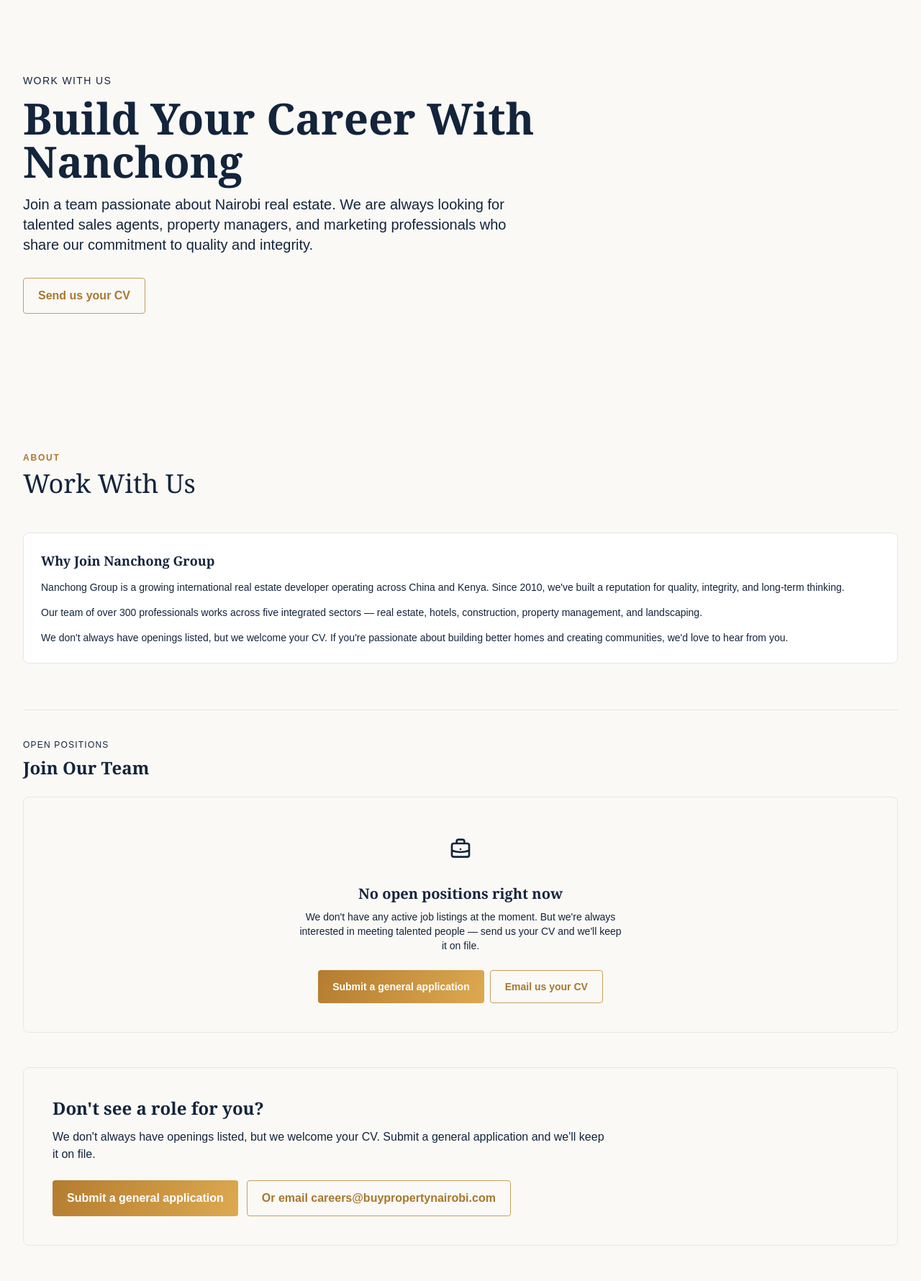
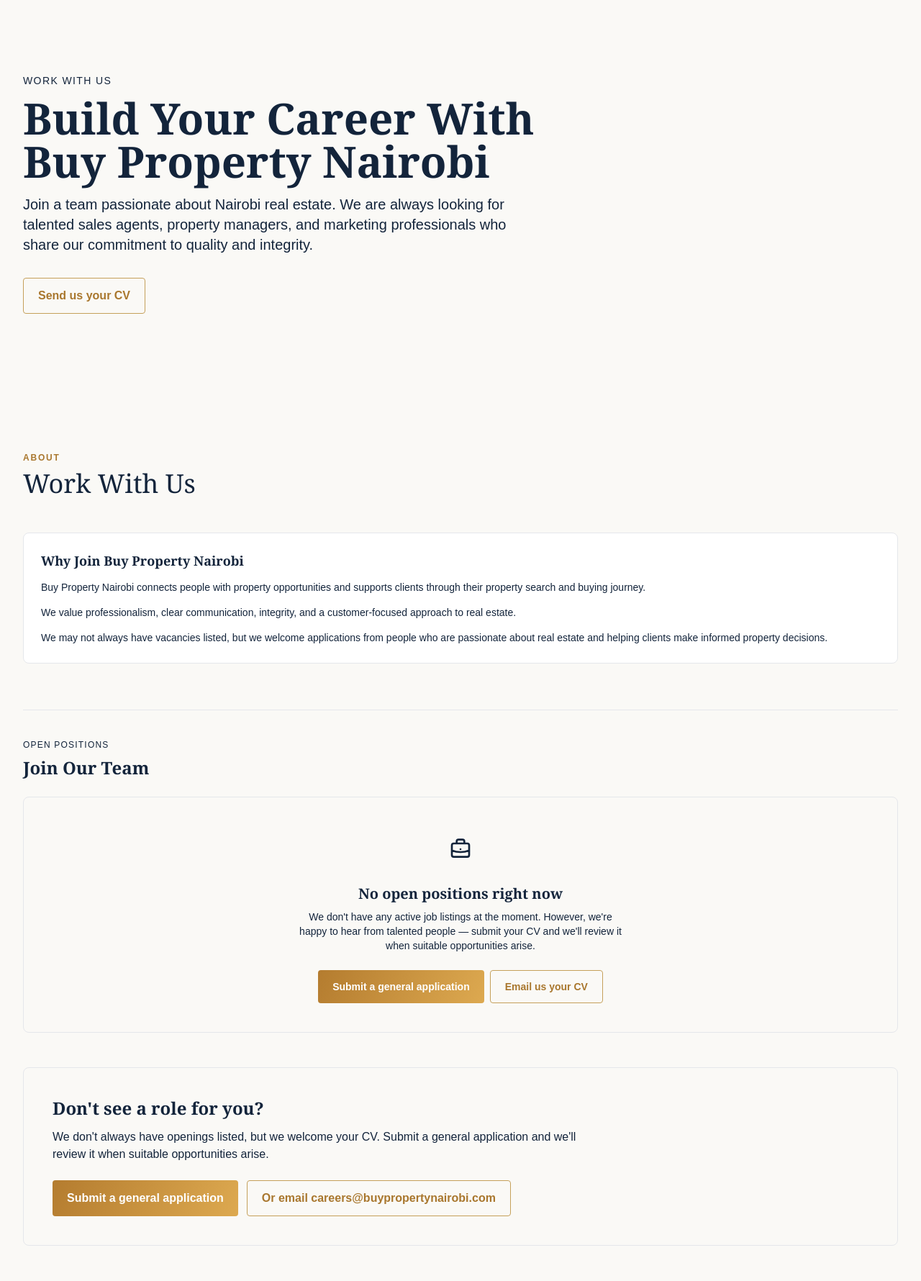
Before and after one commit to Wilson-Ochieng/buypropertynairobi, a Laravel app: page /about/careers in a window 1280 px wide. Shown: the part 171-1951 px from the top of the page at 72% size. Run offline with Laravel 12, Linux system fonts and the light colour scheme; data comes from the database, SQL or seed files in the repository; data that the repository does not hold is empty; style sheets or scripts are compiled from the project's sources; parts of the project's set-up code (start-up, migrations or seed data) failed here and were passed over.

Commit message:
updated careers

```diff
--- a/resources/views/about/careers.blade.php
+++ b/resources/views/about/careers.blade.php
@@ -1,7 +1,7 @@
 @extends('layouts.app')
 
-@section('title', 'Work With Us — Nanchong Group')
-@section('meta_description', 'Join Nanchong Group — careers in real estate sales, property management, construction, and marketing in Kenya and China.')
+@section('title', 'Work With Us — Buy Property Nairobi')
+@section('meta_description', 'Explore career opportunities with Buy Property Nairobi in real estate sales, property management, marketing, and customer service across Kenya.')
 
 @section('content')
 
@@ -11,10 +11,10 @@
             <div class="max-w-3xl">
                 <div class="text-sm uppercase tracking-widest text-charcoal-soft mb-3">Work With Us</div>
                 <h1 class="text-4xl md:text-6xl font-semibold leading-tight mb-4">
-                    Build Your Career With Nanchong
+                    Build Your Career With Buy Property Nairobi
                 </h1>
                 <p class="text-lg md:text-xl text-charcoal-soft max-w-2xl mb-8">
-                    {{ $group->careers_intro ?? 'Nanchong Group is growing — in China and in Kenya. We\'re always looking for talented people in real estate sales, property management, construction, and marketing to join our team.' }}
+                    {{ $group->careers_intro ?? 'Buy Property Nairobi is growing. We welcome talented and motivated people interested in real estate, property sales, marketing, customer service, and property management to join our team.' }}
                 </p>
                 <div class="flex flex-wrap gap-3">
                     @if(\App\Models\JobListing::active()->exists())
@@ -42,13 +42,13 @@
                             target="{{ str_starts_with($group->careers_advert_url, 'http') ? '_blank' : '_self' }}"
                             rel="{{ str_starts_with($group->careers_advert_url, 'http') ? 'noopener' : '' }}" class="block group">
                             <div class="rounded-lg overflow-hidden bg-ash-grey">
-                                <img src="{{ asset('storage/' . $group->careers_advert_image) }}" alt="Work with Nanchong Group"
+                                <img src="{{ asset('storage/' . $group->careers_advert_image) }}" alt="Work with Buy Property Nairobi"
                                     class="w-full h-auto group-hover:scale-[1.02] transition-transform duration-300">
                             </div>
                         </a>
                     @else
                         <div class="rounded-lg overflow-hidden bg-ash-grey">
-                            <img src="{{ asset('storage/' . $group->careers_advert_image) }}" alt="Work with Nanchong Group"
+                            <img src="{{ asset('storage/' . $group->careers_advert_image) }}" alt="Work with Buy Property Nairobi"
                                 class="w-full h-auto">
                         </div>
                     @endif
@@ -58,19 +58,19 @@
             {{-- Intro text --}}
             <div class="{{ $group && $group->careers_advert_image ? 'lg:col-span-1' : 'lg:col-span-3' }} space-y-6">
                 <div class="bg-white border border-stone-line rounded-lg p-6">
-                    <h2 class="text-lg font-semibold text-charcoal mb-3">Why Join Nanchong Group</h2>
+                    <h2 class="text-lg font-semibold text-charcoal mb-3">Why Join Buy Property Nairobi</h2>
                     <div class="space-y-3 text-sm text-charcoal-soft leading-relaxed">
                         <p>
-                            Nanchong Group is a growing international real estate developer operating across China and
-                            Kenya. Since 2010, we've built a reputation for quality, integrity, and long-term thinking.
+                            Buy Property Nairobi connects people with property opportunities and supports clients through
+                            their property search and buying journey.
                         </p>
                         <p>
-                            Our team of over 300 professionals works across five integrated sectors — real estate, hotels,
-                            construction, property management, and landscaping.
+                            We value professionalism, clear communication, integrity, and a customer-focused approach
+                            to real estate.
                         </p>
                         <p>
-                            We don't always have openings listed, but we welcome your CV. If you're passionate about
-                            building better homes and creating communities, we'd love to hear from you.
+                            We may not always have vacancies listed, but we welcome applications from people who are
+                            passionate about real estate and helping clients make informed property decisions.
                         </p>
                     </div>
                 </div>
@@ -99,8 +99,8 @@
                     </div>
                     <h3 class="text-xl font-semibold text-charcoal mb-2">No open positions right now</h3>
                     <p class="text-sm text-charcoal-soft mb-6 max-w-md mx-auto">
-                        We don't have any active job listings at the moment. But we're always interested in meeting talented
-                        people — send us your CV and we'll keep it on file.
+                        We don't have any active job listings at the moment. However, we're happy to hear from talented
+                        people — submit your CV and we'll review it when suitable opportunities arise.
                     </p>
                     <div class="flex flex-wrap gap-2 justify-center">
                         <a href="{{ route('careers.apply') }}" class="btn-primary text-sm">
@@ -179,7 +179,7 @@
                 <h2 class="text-2xl font-semibold text-charcoal mb-3">Don't see a role for you?</h2>
                 <p class="text-charcoal-soft mb-6">
                     We don't always have openings listed, but we welcome your CV. Submit a general application and we'll
-                    keep it on file.
+                    review it when suitable opportunities arise.
                 </p>
                 <div class="flex flex-wrap gap-3">
                     <a href="{{ route('careers.apply') }}" class="btn-primary">
@@ -189,10 +189,6 @@
                         <a href="mailto:{{ $group->careers_cta_email }}?subject=Career Enquiry" class="btn-secondary">
                             Or email {{ $group->careers_cta_email }}
                         </a>
-                    @else
-                        <a href="mailto:careers@nanchonginternational.com?subject=Career Enquiry" class="btn-secondary">
-                            Or email careers@nanchonginternational.com
-                        </a>
                     @endif
                 </div>
             </div>
```
Also changed, not shown: resources/views/pages/cooperate.blade.php (+27 -22 lines).
